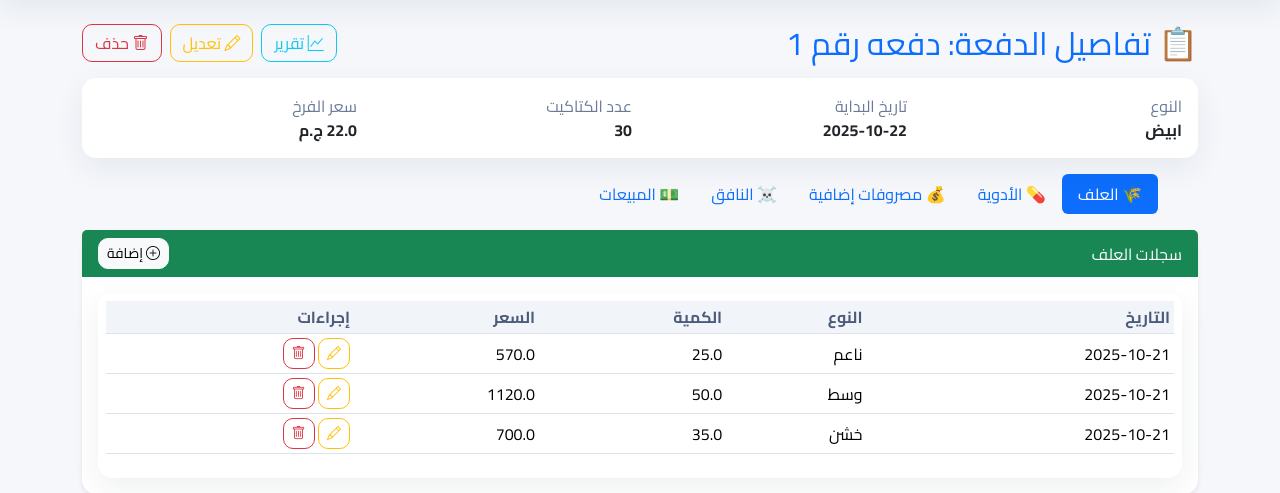
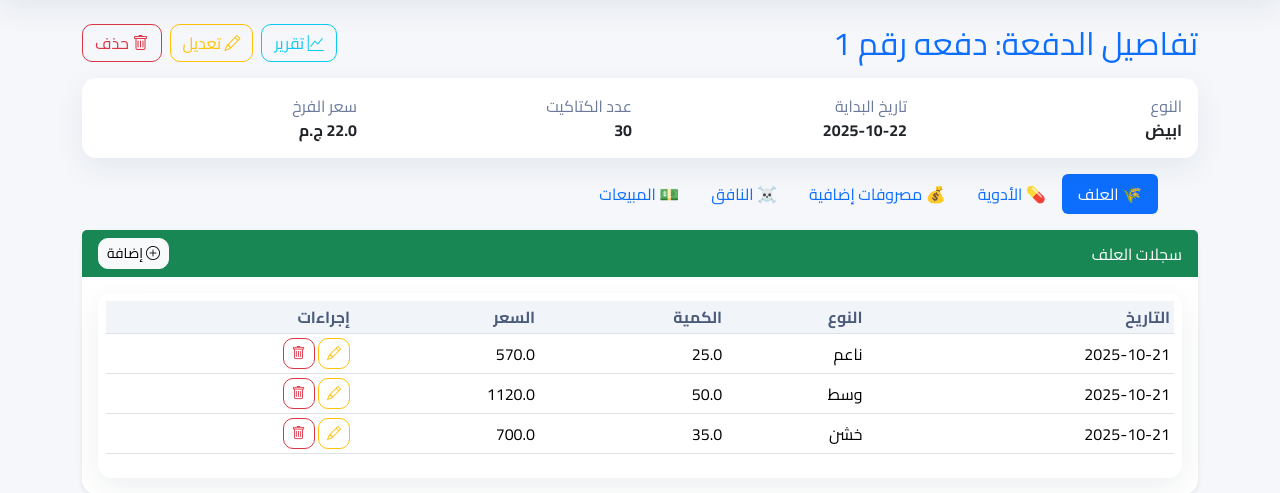
Before and after one commit to h73042026-cpu/ppp, a Flask app: page /batch/3 in a window 1280 px wide. Shown: the part 56-549 px from the top of the page. Run offline with Flask 3, Linux system fonts and the light colour scheme; data comes from the database, SQL or seed files in the repository; data that the repository does not hold is empty.

Commit message:
Remove emoji from batch details header for consistency

```diff
--- a/templates/view_batch.html
+++ b/templates/view_batch.html
@@ -1,7 +1,7 @@
 {% extends "base.html" %}
 {% block content %}
   <div class="d-flex justify-content-between align-items-center mb-3">
-    <h2 class="m-0 text-primary">📋 تفاصيل الدفعة: {{ batch['name'] }}</h2>
+    <h2 class="m-0 text-primary"> تفاصيل الدفعة: {{ batch['name'] }}</h2>
     <div class="d-flex gap-2">
       <a href="{{ url_for('report', batch_id=batch['id']) }}" class="btn btn-outline-info"><i class="bi bi-graph-up"></i> تقرير</a>
       <a href="{{ url_for('edit_batch', batch_id=batch['id']) }}" class="btn btn-outline-warning"><i class="bi bi-pencil"></i> تعديل</a>
```
